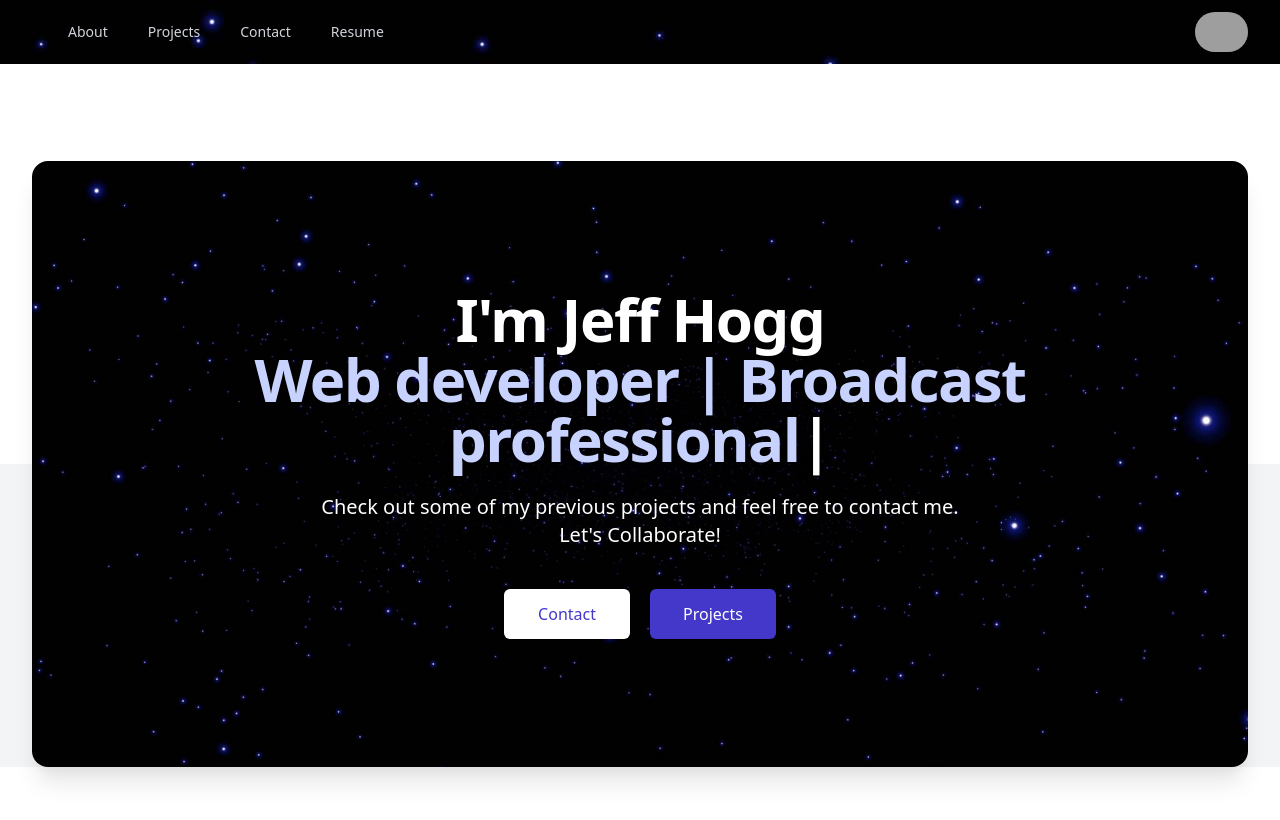
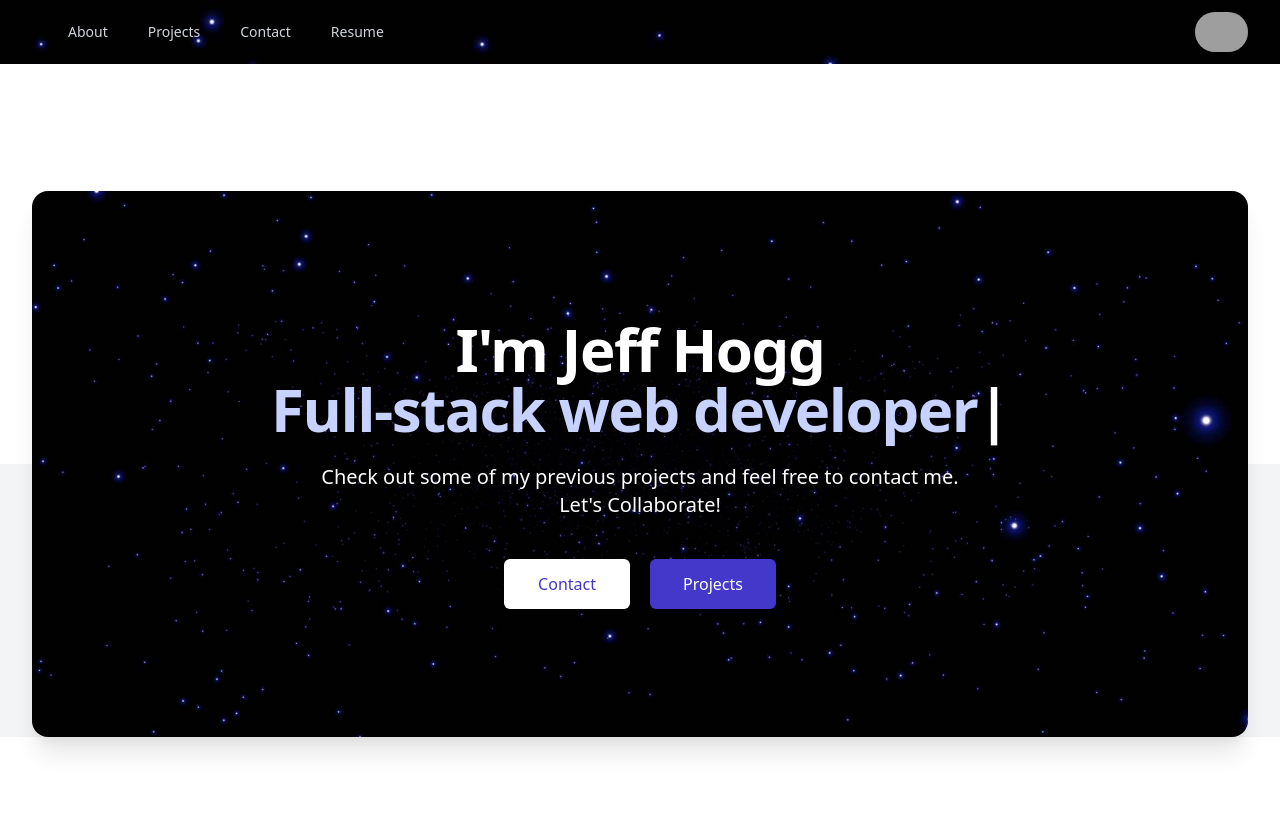
Before and after one commit to jeffreyehogg/portfolio-old, a Next.js app: page / in a window 1280 px wide. Shown: the top 820 px of the page. Built offline with nearby package versions, Linux system fonts and the light colour scheme; grey boxes are pictures that could not be loaded; what @tailwindcss/typography would draw is missing.

Commit message:
typist text

```diff
--- a/components/Typist.tsx
+++ b/components/Typist.tsx
@@ -1,5 +1,5 @@
-import React, { Component } from 'react';
-import Typist from 'react-typist';
+import React, { Component } from 'react'
+import Typist from 'react-typist'
 
 export default class MyComponent extends Component {
   render() {
@@ -7,10 +7,8 @@ export default class MyComponent extends Component {
       <Typist>
         <span>I'm Jeff Hogg</span>
         <br />
-        <span className="text-indigo-200">
-          Web developer | Broadcast professional
-        </span>
+        <span className='text-indigo-200'>Full-stack web developer</span>
       </Typist>
-    );
+    )
   }
 }
```
